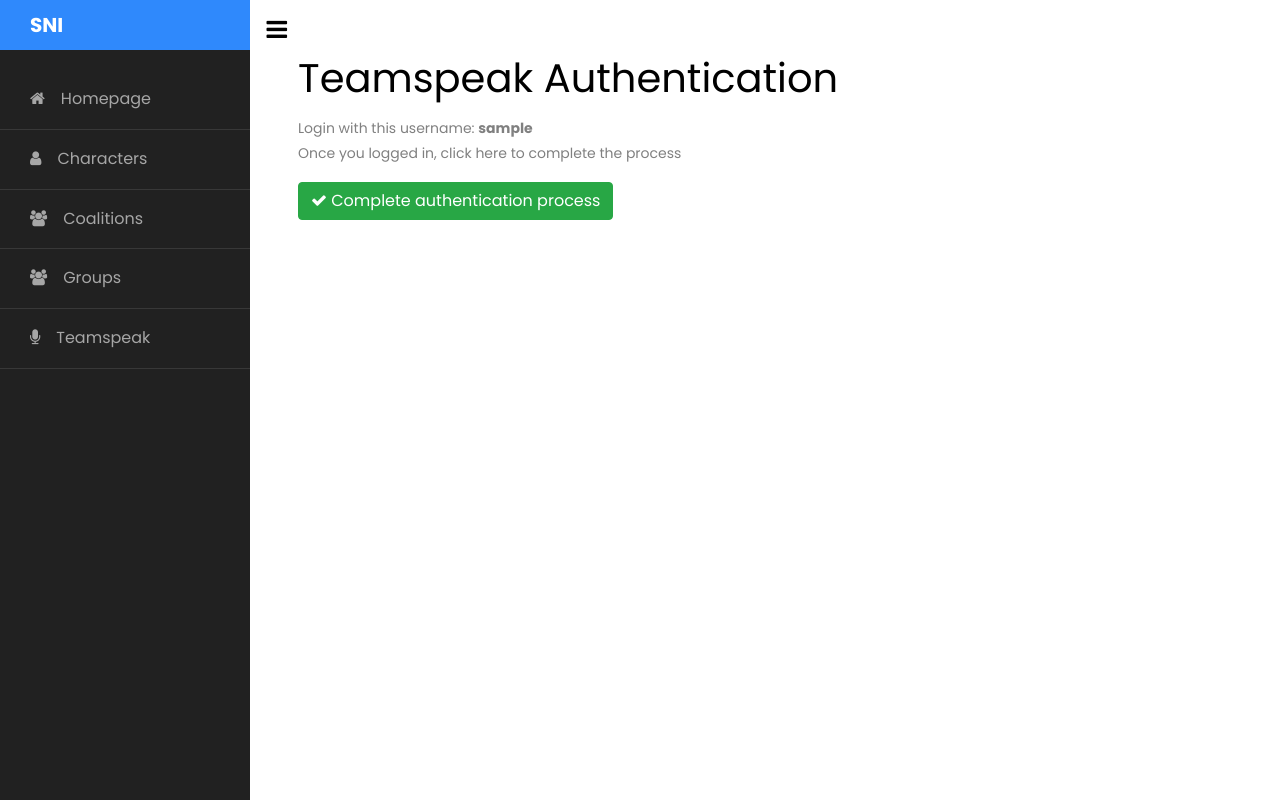
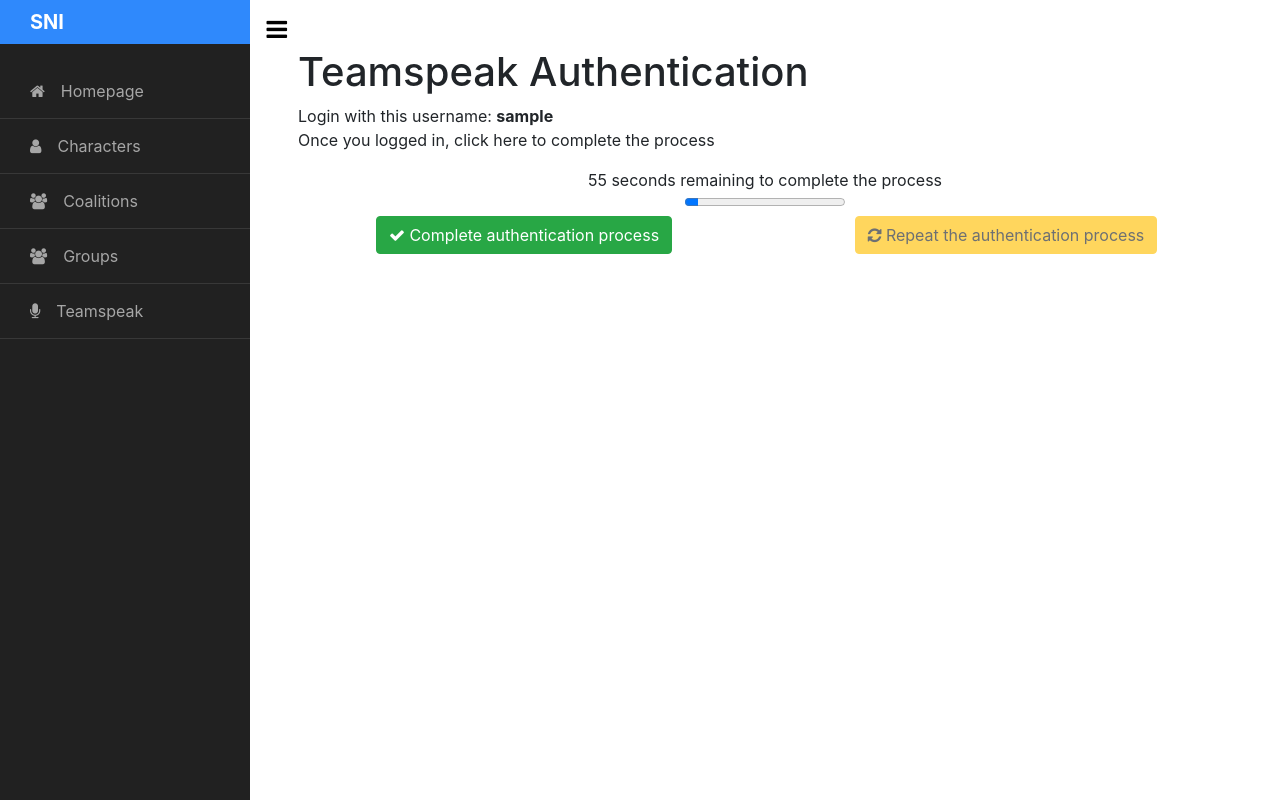
Before and after one commit to r0kym/SNI-frontend, a Django app: template teamspeak/templates/teamspeak/home.html in a window 1280 px wide. Run offline with Django 3.2, Linux system fonts and the light colour scheme; the template is opened without the code that fills it: most values are stand-ins (such as "Sample title", 1, 10 or a date in 2020); some libraries are stand-ins or nearby versions.

Commit message:
Add countdown and repeat button

```diff
--- a/teamspeak/templates/teamspeak/home.html
+++ b/teamspeak/templates/teamspeak/home.html
@@ -1,16 +1,64 @@
 {% extends "base.html" %}
 
 {% block content %}
+
+
+<!-- Stylesheet -->
+<link rel="stylesheet" href="https://stackpath.bootstrapcdn.com/bootstrap/4.1.3/css/bootstrap.min.css" integrity="sha384-MCw98/SFnGE8fJT3GXwEOngsV7Zt27NXFoaoApmYm81iuXoPkFOJwJ8ERdknLPMO" crossorigin="anonymous">
+<!-- JavaScript -->
+<script src="https://code.jquery.com/jquery-3.3.1.min.js" integrity="sha384-tsQFqpEReu7ZLhBV2VZlAu7zcOV+rXbYlF2cqB8txI/8aZajjp4Bqd+V6D5IgvKT" crossorigin="anonymous"></script>
+<script src="https://cdnjs.cloudflare.com/ajax/libs/popper.js/1.14.3/umd/popper.min.js" integrity="sha384-ZMP7rVo3mIykV+2+9J3UJ46jBk0WLaUAdn689aCwoqbBJiSnjAK/l8WvCWPIPm49" crossorigin="anonymous"></script>
+<script src="https://stackpath.bootstrapcdn.com/bootstrap/4.1.3/js/bootstrap.min.js" integrity="sha384-ChfqqxuZUCnJSK3+MXmPNIyE6ZbWh2IMqE241rYiqJxyMiZ6OW/JmZQ5stwEULTy" crossorigin="anonymous"></script>
+
 
 <h1>Teamspeak Authentication</h1>
 <p>
 Login with this username: <b>{{ teamspeak_auth.challenge_nickname }}</b><br/>
 Once you logged in, click here to complete the process<br/>
+<div class="text-center"><div id="countdown"></div>
+<progress value="0" max="59" id="progressBar"></progress>
+<div class="row">
+
+    <div class="col">
 <form method="GET" action="completed">
     <button type="submit" class="text-center btn btn-success">
         <i class="fa fa-check" aria-hidden="true"></i>
         Complete authentication process</button>
 </form>
+    </div>
+<div class="col">
+        <form action="/teamspeak/">
+            <button id="repeatProcess" type="submit" class="btn btn-warning" disabled><i class="fa fa-refresh" aria-hidden="true"></i> Repeat the authentication process</button>
+        </form>
+    </div>
+</div>
+</div>
+
+
+
+<script>var timeleft = 60;
+var downloadTimer = setInterval(function(){
+  if(timeleft <= 0){
+    clearInterval(downloadTimer);
+    document.getElementById("countdown").innerHTML = "Time up.If you were unable to complete the process in time, please try again.";
+    //document.getElementById("repeatProcess").innerHTML = "<button type=\"button\" class=\"btn btn-warning\" disabled><i class=\"fa fa-refresh\" aria-hidden=\"true\"></i> Repeat the authentication process</button>";
+    document.getElementById("repeatProcess").removeAttribute("disabled");
+  } else {
+    document.getElementById("countdown").innerHTML = timeleft + " seconds remaining to complete the process";
+  }
+  timeleft -= 1;
+}, 1000);
+
+var timeleftProgress = 60;
+var downloadTimer = setInterval(function(){
+  if(timeleftProgress <= 0){
+    clearInterval(downloadTimer);
+  }
+  document.getElementById("progressBar").value = 60 - timeleftProgress;
+  timeleftProgress -= 1;
+}, 1000);
+</script>
+
 </p>
 
 {% endblock content %}
```
